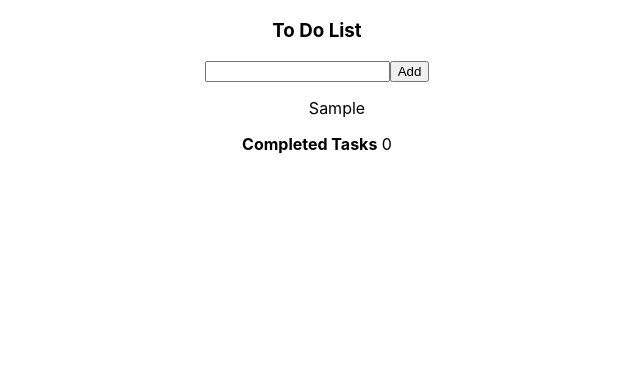
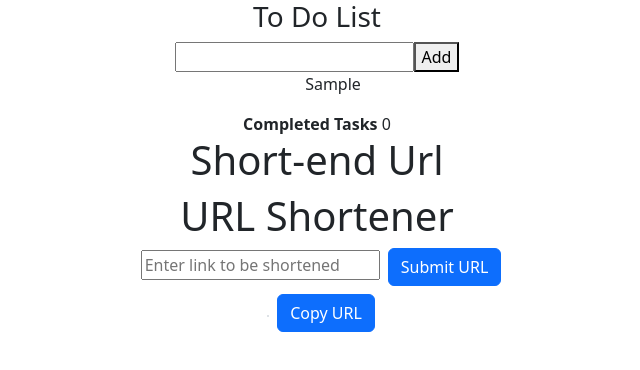
Before and after one commit to pesto-students/p7-tanish-vamsilearner, a React (Create React App) app in the folder Week-9/todo_list/: page / in a window 1280 px wide. Both pictures are taken after typing "Sample" into the empty fields and a click on the button "Add". Shown: the top 370 px of the page, without its empty margins (323-963 px from the left). Built offline with nearby package versions, Linux system fonts and the light colour scheme.

Commit message:
updates
- shorttend url implemented
- components created
- netlify links added

```diff
--- a/Week-9/todo_list/package.json
+++ b/Week-9/todo_list/package.json
@@ -6,9 +6,14 @@
     "@testing-library/jest-dom": "^5.16.5",
     "@testing-library/react": "^13.4.0",
     "@testing-library/user-event": "^13.5.0",
+    "axios": "^1.3.2",
+    "bootstrap": "^5.2.3",
     "react": "^18.2.0",
+    "react-bootstrap": "^2.7.1",
+    "react-copy-to-clipboard": "^5.1.0",
     "react-dom": "^18.2.0",
     "react-scripts": "5.0.1",
+    "sass": "^1.58.0",
     "web-vitals": "^2.1.4"
   },
   "scripts": {
--- a/Week-9/todo_list/src/App.js
+++ b/Week-9/todo_list/src/App.js
@@ -1,81 +1,12 @@
-import "./App.css";
-import { useState } from "react";
+import './App.css';
 
+import Todo from './Todo/Todo';
+import ShortUrl from './ShortenUrl/ShortUrl';
 function App() {
-  // states
-  const [task, setTask] = useState("");
-  const [store, setStore] = useState([]);
-  const [completedTaskCount, setCompletedTaskCount] = useState(0);
-
-  console.log(task,store, completedTaskCount, "check");
-
-  // add task fun
-  const addTodo = () => {
-    const id = store.length + 1;
-    setStore((prev) => [
-      ...prev,
-      {
-        id: id,
-        Task: task,
-        complete: false,
-      },
-    ]);
-    setTask("");
-  };
-
-  // when task completes fun
-  const handleComplete = (id) => {
-    let list = store.map((task) => {
-      let item = {};
-      if (task.id === id) {
-        if (!task.complete) {
-          //Task is pending, modifying it to complete and increment the count
-          setCompletedTaskCount(completedTaskCount + 1);
-        } else {
-          //Task is complete, modifying it back to pending, decrement Complete count
-          setCompletedTaskCount(completedTaskCount - 1);
-        }
-        item = { ...task, complete: !task.complete };
-      } else item = { ...task };
-      return item;
-    });
-    setStore(list);
-  };
-
   return (
     <div className="App">
-      <h3>To Do List</h3>
-
-      <span>
-        <input
-          type="text"
-          value={task}
-          onInput={(e) => setTask(e.target.value)}
-          id="task"
-        />
-        <button onClick={addTodo}>Add</button>
-      </span>
-
-      <ul>
-        {store.map((todo) => {
-          return (
-            <li
-              complete={todo.complete}
-              id={todo.id}
-              onClick={() => handleComplete(todo.id)}
-              style={{
-                listStyle: "none",
-                textDecoration: todo.complete && "line-through",
-              }}
-            >
-              {todo.Task}
-            </li>
-          );
-        })}
-      </ul>
-      <span>
-      <b>Completed Tasks</b> {completedTaskCount}
-      </span>
+      <Todo />
+      <ShortUrl />
     </div>
   );
 }
--- /dev/null
+++ b/Week-9/todo_list/src/ShortenUrl/ShortUrl.js
@@ -0,0 +1,57 @@
+import React, { useState } from "react";
+import CopyToClipboard from "react-copy-to-clipboard";
+import axios from "axios";
+import Button from "react-bootstrap/Button";
+
+const ShortUrl = () => {
+  const [shortenedLink, setShortenedLink] = useState(""); // states
+  const [userInput, setUserInput] = useState("");
+
+  // on submit url calls this function
+  const fetchData = async () => {
+    try {
+      const response = await axios(
+        `https://api.shrtco.de/v2/shorten?url=${userInput}`  // query params sending
+      );
+      setShortenedLink(response.data.result.full_short_link);
+    } catch (e) {
+      console.log(e);
+    }
+  };
+
+  return (
+    <div>
+      <h1>Short-end Url</h1>
+      <div className=" text-center">
+        <h1>URL Shortener</h1>
+        <div>
+          <input
+            className="mx-2"
+            type="text"
+            placeholder="Enter link to be shortened"
+            value={userInput}
+            onChange={(e) => {
+              setUserInput(e.target.value);
+            }}
+          />
+          <Button
+            variant="primary"
+            onClick={() => {
+              fetchData();
+            }}
+          >
+            Submit URL
+          </Button>
+          <div className=" mt-2">
+            <label className="border mx-2">{shortenedLink}</label>
+            <CopyToClipboard text={shortenedLink}>
+              <Button variant="primary">Copy URL</Button>
+            </CopyToClipboard>
+          </div>
+        </div>
+      </div>
+    </div>
+  );
+};
+
+export default ShortUrl;
--- /dev/null
+++ b/Week-9/todo_list/src/Todo/Todo.js
@@ -0,0 +1,82 @@
+import { useState } from "react";
+
+function ToDo() {
+  // states
+  const [task, setTask] = useState("");
+  const [store, setStore] = useState([]);
+  const [completedTaskCount, setCompletedTaskCount] = useState(0);
+
+  console.log(task,store, completedTaskCount, "check");
+
+  // add task fun
+  const addTodo = () => {
+    const id = store.length + 1;
+    setStore((prev) => [
+      ...prev,
+      {
+        id: id,
+        Task: task,
+        complete: false,
+      },
+    ]);
+    setTask("");
+  };
+
+  // when task completes fun
+  const handleComplete = (id) => {
+    let list = store.map((task) => {
+      let item = {};
+      if (task.id === id) {
+        if (!task.complete) {
+          //Task is pending, modifying it to complete and increment the count
+          setCompletedTaskCount(completedTaskCount + 1);
+        } else {
+          //Task is complete, modifying it back to pending, decrement Complete count
+          setCompletedTaskCount(completedTaskCount - 1);
+        }
+        item = { ...task, complete: !task.complete };
+      } else item = { ...task };
+      return item;
+    });
+    setStore(list);
+  };
+
+  return (
+    <div className="App">
+      <h3>To Do List</h3>
+
+      <span>
+        <input
+          type="text"
+          value={task}
+          onInput={(e) => setTask(e.target.value)}
+          id="task"
+        />
+        <button onClick={addTodo}>Add</button>
+      </span>
+
+      <ul>
+        {store.map((todo) => {
+          return (
+            <li
+              complete={todo.complete}
+              id={todo.id}
+              onClick={() => handleComplete(todo.id)}
+              style={{
+                listStyle: "none",
+                textDecoration: todo.complete && "line-through",
+              }}
+            >
+              {todo.Task}
+            </li>
+          );
+        })}
+      </ul>
+      <span>
+      <b>Completed Tasks</b> {completedTaskCount}
+      </span>
+    </div>
+  );
+}
+
+export default ToDo;
--- a/Week-9/todo_list/src/index.js
+++ b/Week-9/todo_list/src/index.js
@@ -3,6 +3,7 @@ import ReactDOM from 'react-dom/client';
 import './index.css';
 import App from './App';
 import reportWebVitals from './reportWebVitals';
+import 'bootstrap/dist/css/bootstrap.min.css';
 
 const root = ReactDOM.createRoot(document.getElementById('root'));
 root.render(
```
Also changed, not shown: 1 other file (tests, documents, lock files or other folders).
